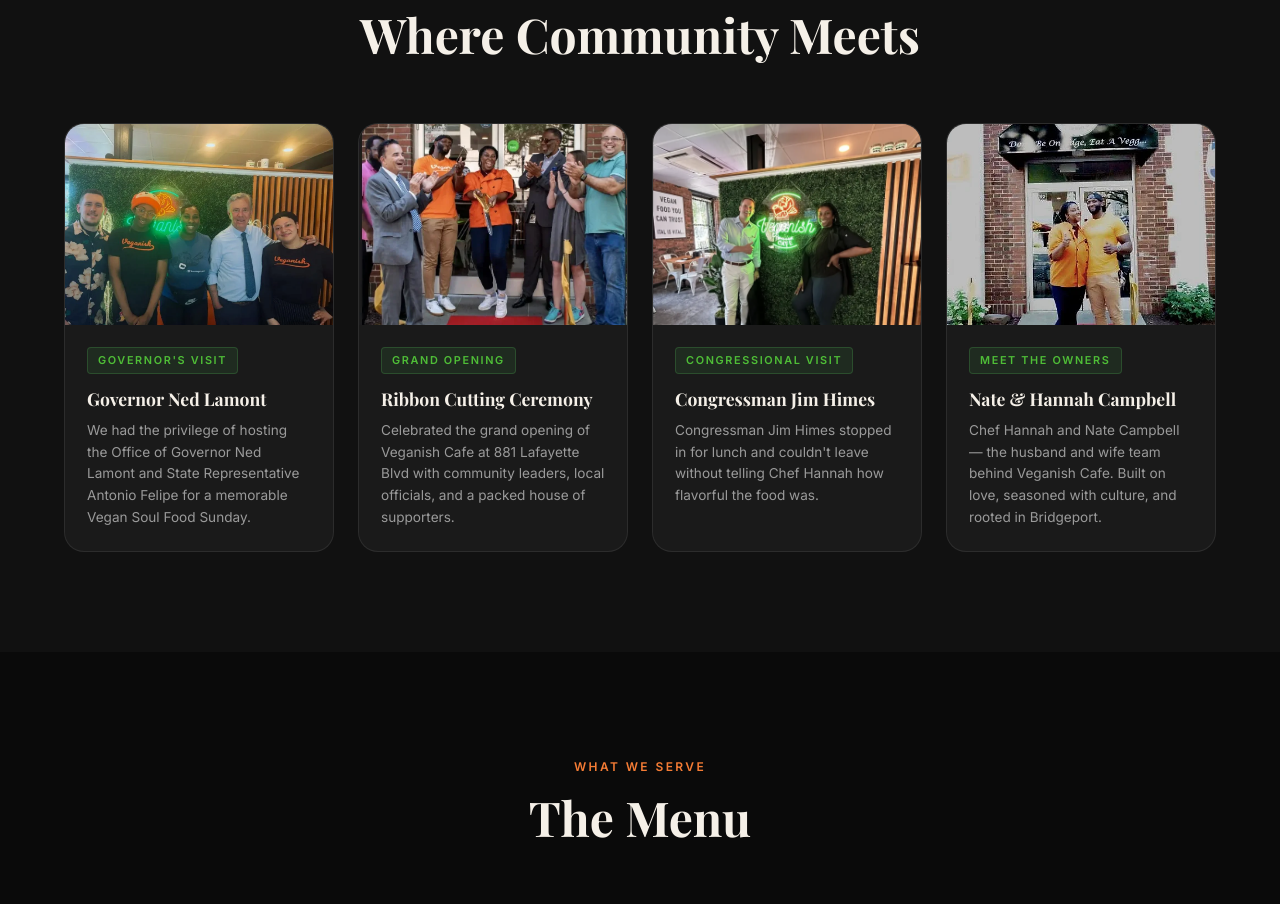
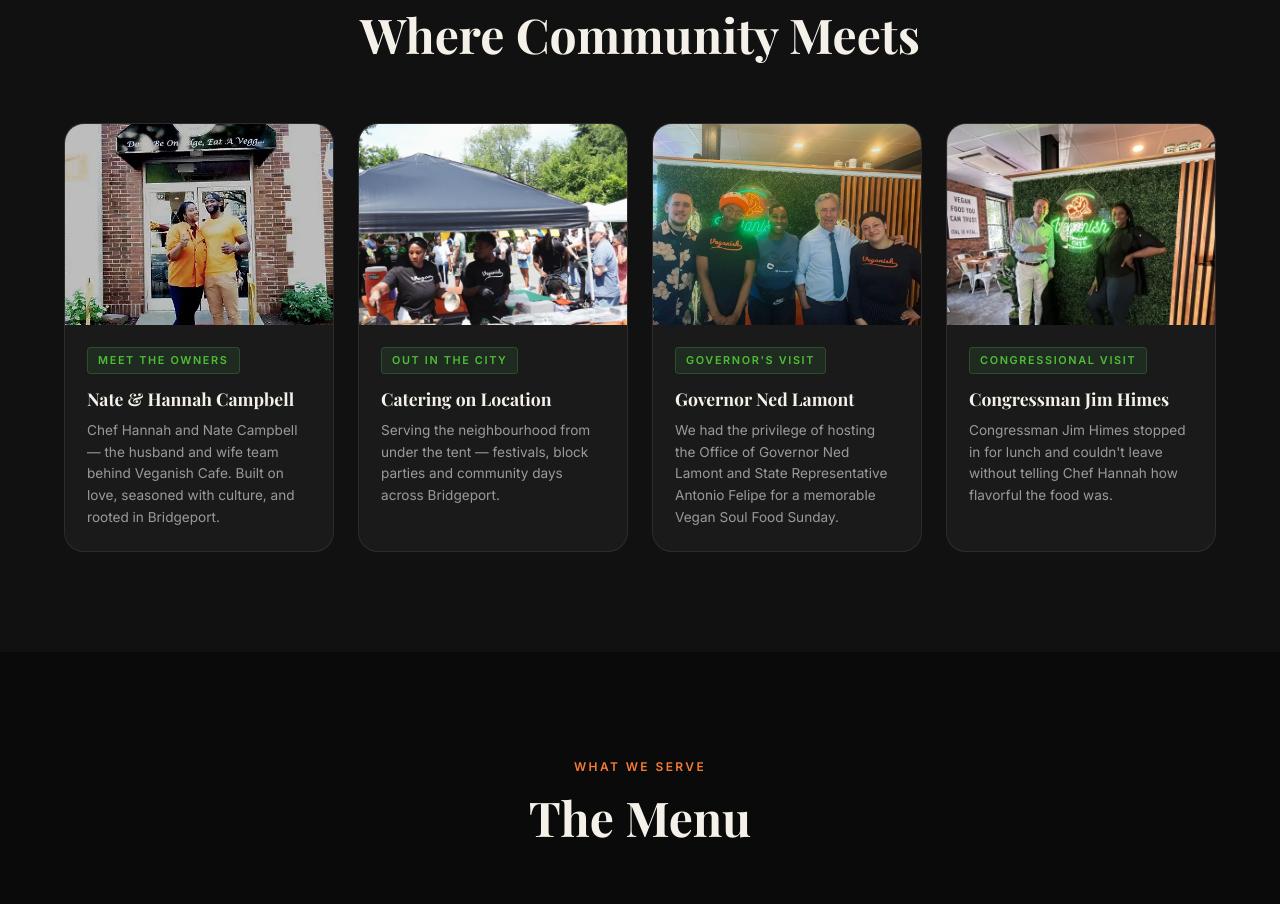
Before and after one commit to Moonwalker5823/Veganish, a website built with Vite: page index.html in a window 1280 px wide. Shown: the part 2240-3144 px from the top of the page. Built offline with nearby package versions, Linux system fonts and the light colour scheme; some packages are replaced by stand-ins of ours; a web font is replaced by a local one.

Commit message:
Rotate the community cards, and keep crowds out of the hero
Nate's note was that the group shots get cut off up top, and they do: a wide
hero cover-crops a crowd photo to a band, so the festival tent lost everyone at
the shins and the Lamont visit put faces behind the headline. Both are out of
the rotation, replaced with the smothered plate and the brunch platter - 1200px
wide against the chef shot's 616, and neither is a third burger, which the hero
already had two of.

Nothing is lost by dropping them. Lamont was already in Our Story and in his own
highlights card; the festival shot was already in the catering grid, and now has
a card in Where Community Meets, which is where he asked for it.

That section draws four at random from the pool rather than showing a fixed set,
so a repeat visitor doesn't meet the same four. The pool is meant to reach
twelve and holds five today. "pinned": true keeps a card in every draw and the
owners card carries it, so Nate and Hannah always appear - 4000 of 4000 draws,
with the rest sharing the remaining slots evenly (2965-3035 against an expected
3000). pickRandom is Fisher-Yates, not sort(() => Math.random() - 0.5), which
isn't uniform.

The grid became flex to make that safe. Five cards in a four-track grid left the
fifth alone with 882px beside it, and grid can't centre a lone card in that row
without spanning two tracks and doubling its width. Flex wraps identically and
justify-content centres whatever the last row holds - checked at counts 1 to 6
across 375-1920. It also means a pool that ever drops under four still lays out.

QA'd against a production build, since the hero's inline background urls only
get rewritten at build time and a wrong path silently leaves a literal one that
404s to a black slide. All five fingerprinted, no literal paths left. 320-1920:
slides and dots match, four cards everywhere, pinned always present, no broken
images, no overflow. The only console 404 is /_vercel/insights/script.js, which
exists on Vercel and nowhere else.

```diff
--- a/index.html
+++ b/index.html
@@ -137,7 +137,13 @@
 
       <div class="hero-slides" id="heroSlides" aria-hidden="true">
         <!-- Slides are background-position:center, so portrait crops lose their subject.
-             Keep these square or landscape. The chef shot is the landscape of the
+             Keep these square or landscape.
+             No people here but the chef, deliberately: a crowd shot cover-cropped
+             into a wide hero cuts everyone off at the shins and the faces land
+             behind the headline. The Lamont visit and the festival setup both sit
+             further down the page uncropped - Lamont in Our Story and its own
+             highlights card, the festival in the catering grid - so nothing is
+             lost by keeping them out of the rotation. The chef shot is the landscape of the
              two Nate sent for exactly this reason: the portrait crops to her chin
              at 1920, where this one keeps her whole. It leads, then the food
              follows - she's what you land on without losing the plates from the
@@ -149,8 +155,8 @@
              data-min-width drops the slide below 1024 - see slideshow.js. -->
         <div class="hero-slide active" data-min-width="1024" style="background-image:url('assets/images/brand/chef-hannah-wide.webp');background-position:70% center"></div>
         <div class="hero-slide" style="background-image:url('assets/images/food-1.webp')"></div>
-        <div class="hero-slide" style="background-image:url('assets/images/governor-visit.webp')"></div>
-        <div class="hero-slide" style="background-image:url('assets/images/catering/festival-catering-setup.webp')"></div>
+        <div class="hero-slide" style="background-image:url('assets/images/gallery/smothered-mashed-potatoes.webp')"></div>
+        <div class="hero-slide" style="background-image:url('assets/images/gallery/brunch-platter.webp')"></div>
         <div class="hero-slide" style="background-image:url('assets/images/food-2.webp')"></div>
       </div>
       <div class="hero-overlay"></div>
--- a/src/data/highlights.js
+++ b/src/data/highlights.js
@@ -1,4 +1,6 @@
-// Notable moments / press.
+// Notable moments / press. The section shows four of these at a time, drawn at
+// random - see sections/highlights.js - so a pool larger than four is the point.
+// "pinned": true keeps a card in every draw; the rest fill the remaining slots.
 
 
 export const highlights = [
@@ -35,8 +37,18 @@ export const highlights = [
     "alt": "Nate and Hannah Campbell outside Veganish Cafe, under the storefront awning",
     "width": 476,
     "height": 357,
+    "pinned": true,
     "tag": "Meet the Owners",
     "title": "Nate & Hannah Campbell",
     "body": "Chef Hannah and Nate Campbell — the husband and wife team behind Veganish Cafe. Built on love, seasoned with culture, and rooted in Bridgeport."
+  },
+  {
+    "img": "assets/images/catering/festival-catering-setup.webp",
+    "alt": "Veganish staff in branded shirts serving from chafing trays under a tent at an outdoor festival",
+    "width": 1200,
+    "height": 900,
+    "tag": "Out in the City",
+    "title": "Catering on Location",
+    "body": "Serving the neighbourhood from under the tent — festivals, block parties and community days across Bridgeport."
   }
 ];
--- /dev/null
+++ b/src/lib/pick.js
@@ -0,0 +1,20 @@
+// Random selection without repeats.
+
+/**
+ * `n` distinct items from `list`, in random order. Returns a shuffled copy when
+ * the list is shorter than `n`, so a half-filled pool still renders rather than
+ * leaving holes.
+ *
+ * Fisher-Yates on a copy: `sort(() => Math.random() - 0.5)` is the usual
+ * shortcut and it isn't uniform - the comparator is inconsistent, so some
+ * orderings come up far more often than others.
+ */
+export function pickRandom(list, n) {
+  const copy = [...list];
+  const take = Math.min(n, copy.length);
+  for (let i = 0; i < take; i++) {
+    const j = i + Math.floor(Math.random() * (copy.length - i));
+    [copy[i], copy[j]] = [copy[j], copy[i]];
+  }
+  return copy.slice(0, take);
+}
--- a/src/sections/highlights.js
+++ b/src/sections/highlights.js
@@ -2,13 +2,29 @@ import { SectionHeader, HighlightCard } from '../components/index.js';
 import { join } from '../lib/html.js';
 import { highlights } from '../data/highlights.js';
 import { asset } from '../lib/assets.js';
+import { pickRandom } from '../lib/pick.js';
+
+/* The section shows four, drawn at random from the whole pool, so repeat
+   visitors don't land on the same four every time. The pool is meant to hold
+   twelve - three screens' worth - and anything in src/data/highlights.js is
+   eligible. Four is what the row fits at full card width; see highlights.css for
+   why the grid is flex, which also means a pool shorter than four still lays out
+   rather than leaving a hole. */
+const SHOWN = 4;
 
 export function renderHighlights() {
+  // Pinned cards hold their place in every draw; the rest of the row is filled
+  // at random from what's left. Pinned ones lead so the row doesn't reshuffle
+  // around them between loads. More pinned cards than SHOWN would crowd the
+  // random ones out entirely, so the pinned set is capped at SHOWN too.
+  const pinned = highlights.filter((h) => h.pinned).slice(0, SHOWN);
+  const rest = highlights.filter((h) => !h.pinned);
+  const shown = [...pinned, ...pickRandom(rest, SHOWN - pinned.length)];
   return `
     <div class="container">
       ${SectionHeader({ eyebrow: 'Notable Moments', title: 'Where Community Meets', titleId: 'highlights-title' })}
       <div class="highlights-grid" data-reveal-stagger>
-        ${join(highlights.map((h) => HighlightCard({ ...h, img: asset(h.img) })))}
+        ${join(shown.map((h) => HighlightCard({ ...h, img: asset(h.img) })))}
       </div>
     </div>`;
 }
--- a/src/styles/components/highlights.css
+++ b/src/styles/components/highlights.css
@@ -3,16 +3,25 @@
 ══════════════════════════════════════════ */
 .highlights-section { background: var(--dark); }
 
-/* auto-fit, not repeat(4): the card count moves - the owners card came out for a
-   fortnight while Nate found a better photo - and a fixed four left an empty cell
-   behind it whenever it wasn't exactly four. Empty tracks collapse, so three fill
-   the row and four still fit. The two-column band in responsive.css runs to 1100
-   rather than 1024 for this grid; below that width four cards don't get four
-   tracks. */
+/* Flex rather than grid, because the card count moves - the owners card came out
+   for a fortnight, the catering one arrived after - and a short last row has to
+   look deliberate. Grid with 1fr tracks packs the leftovers to the left: five
+   cards in a four-track row left the fifth alone with 882px of nothing beside
+   it, and grid can't centre a lone card in that row without spanning two tracks
+   and doubling its width. Flex wraps the same way and `justify-content: center`
+   centres whatever the last row holds.
+   max-width is what stops a lone card stretching across the whole row up here;
+   the two-column band below drops it, so an orphan there still fills its row the
+   way it used to. */
 .highlights-grid {
-  display: grid;
-  grid-template-columns: repeat(auto-fit, minmax(240px, 1fr));
+  display: flex;
+  flex-wrap: wrap;
+  justify-content: center;
   gap: 24px;
+}
+.highlight-card {
+  flex: 1 1 240px;
+  max-width: 284px;
 }
 
 .highlight-card {
--- a/src/styles/responsive.css
+++ b/src/styles/responsive.css
@@ -1,19 +1,13 @@
 /* ══════════════════════════════════════════
    RESPONSIVE
 ══════════════════════════════════════════ */
-/* Highlights hold two columns up to 1100, not 1024. The grid above is
-   auto-fit minmax(240px), and at 1025 a 977px container only fits three tracks -
-   fine for three cards, but four cards in three tracks leaves a 667px hole, which
-   is what the fourth card does. Handing the two-column layout another 76px means
-   the auto-fit row never runs one track short.
-
-   Within the band, an odd card count leaves the last one alone beside a ~500px
-   gap, so the orphan stretches across - the same trade the gallery makes at this
-   width. Bounded rather than reset in the 768 block below, because `span 2` in a
-   single-column grid invents a second column and overflows the page. */
+/* Highlights hold two per row up to 1100, not 1024: left to wrap on their own
+   basis the cards would go three across at 1025, which is too narrow for an
+   image, a title and a body. Dropping max-width lets a lone last card grow to
+   fill its row rather than sit centred at card width - the stretch the gallery
+   also makes at this size. */
 @media (min-width: 769px) and (max-width: 1100px) {
-  .highlights-grid { grid-template-columns: 1fr 1fr; }
-  .highlight-card:last-child:nth-child(odd) { grid-column: span 2; }
+  .highlight-card { flex: 1 1 calc(50% - 12px); max-width: none; }
 }
 
 @media (max-width: 1024px) {
@@ -202,7 +196,7 @@
   .footer-brand { grid-column: span 1; }
 
   .menu-grid { grid-template-columns: 1fr; }
-  .highlights-grid { grid-template-columns: 1fr; }
+  .highlight-card { flex: 1 1 100%; max-width: none; }
 
   .review-card { flex: 0 0 100%; }
   .reviews-carousel-wrap { gap: 8px; }
```
